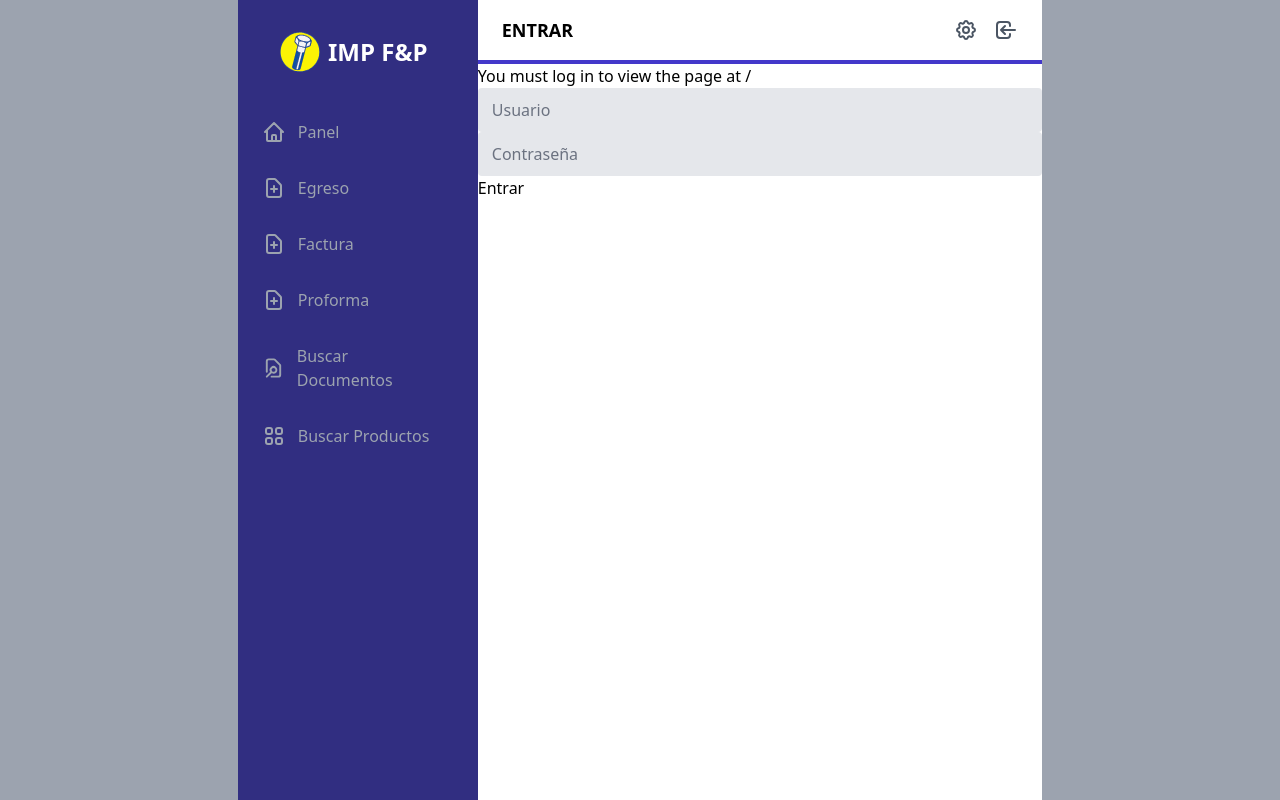
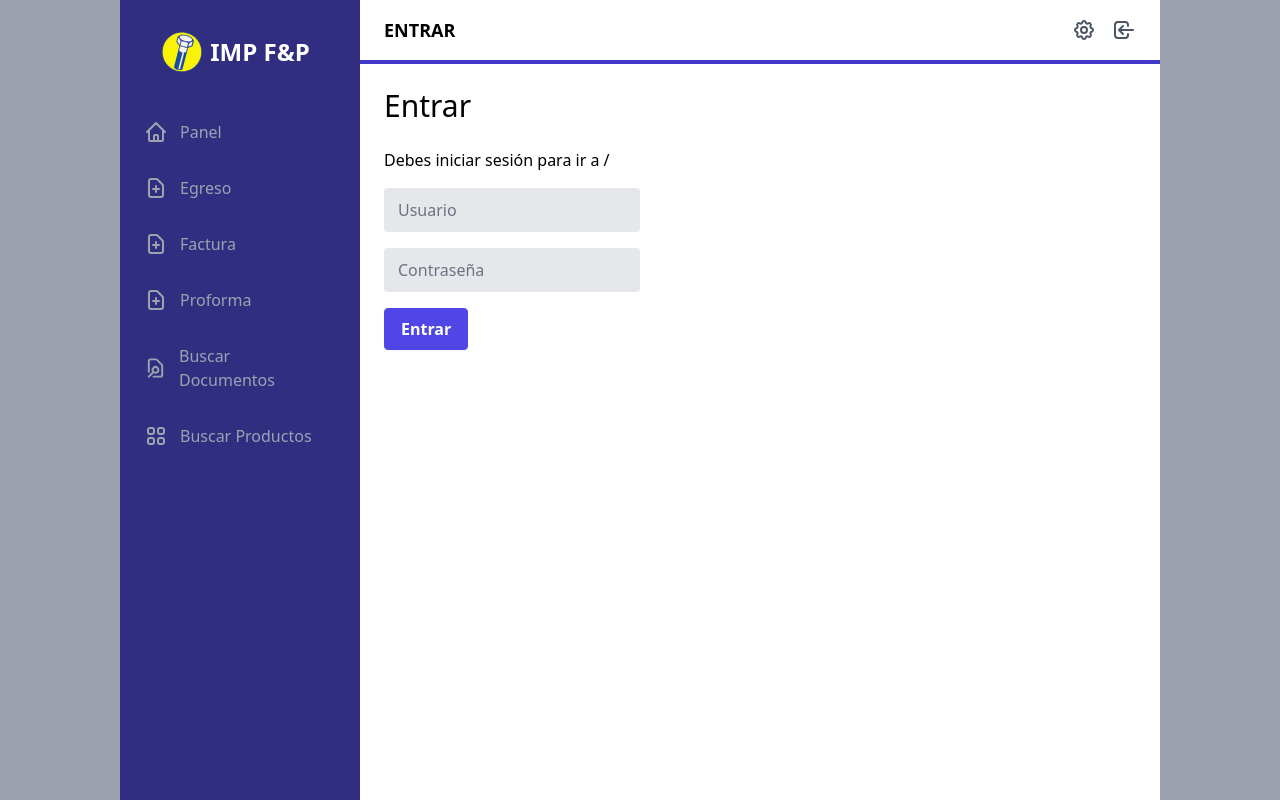
Before and after one commit to luvagu/imp-invoicing-node-react, a React (Create React App) app in the folder client/: page /entrar in a window 1280 px wide. Built offline with nearby package versions, Linux system fonts and the light colour scheme; what @react-pdf/renderer would draw is missing.

Commit message:
added redirect on login page if already loggedin

```diff
--- a/client/src/App.jsx
+++ b/client/src/App.jsx
@@ -30,7 +30,7 @@ export default function App() {
 						<main className="flex-1 overflow-x-hidden overflow-y-auto bg-white">
 							<Switch>
 								<ErrorBoundary>
-									<Route exact path='/' component={Dashboard} />
+									<PrivateRoute exact path='/' component={Dashboard} />
 									<PrivateRoute path='/ajustes' component={Settings} />
 									<PrivateRoute path='/nuevo-egreso' component={() =>
 										<ProformaInvoice key={Date.now().toString()} docType='Egreso' apiFolder='egresos' />} />
--- a/client/src/pages/Login.jsx
+++ b/client/src/pages/Login.jsx
@@ -1,5 +1,5 @@
 import { useState } from 'react'
-import { useHistory, useLocation } from 'react-router-dom'
+import { Redirect, useHistory, useLocation } from 'react-router-dom'
 import { useAuth } from "../hooks/useAuth"
 
 import Input from '../components/Input'
@@ -24,14 +24,25 @@ export default function LogIn() {
         setCredentials({ ...credentials, [name]: value })
     }
 
-    console.log(credentials)
+	return auth.token ? (<Redirect to={from} />) : (
+		<div className="container sm:sm-mw md:md-mw lg:lg-mw mx-auto px-4 md:px-6 py-4 md:py-6">
+            <h3 className="text-black text-3xl font-medium">Entrar</h3>
 
-	return (
-		<div>
-			<p>You must log in to view the page at {from.pathname}</p>
-            <Input name='user' placeholder='Usuario' onChange={handleChange} />
-            <Input name='password' placeholder='Contraseña' onChange={handleChange} />
-			<button onClick={handleLogin}>Entrar</button>
-		</div>
+            <div className="flex flex-col mt-6">
+                <p className="mb-4">Debes iniciar sesión para ir a {from.pathname}</p>
+
+                <div className="w-full sm:w-64 mb-4">
+                    <Input extraClass='mb-4' name='user' placeholder='Usuario' onChange={handleChange} />
+                    <Input extraClass='mb-4' type='password' name='password' placeholder='Contraseña' onChange={handleChange} />
+                    <button
+                        type="button"
+                        className="bg-indigo-600 hover:bg-indigo-800 text-white font-semibold py-2 px-4 border border-indigo-600 rounded shadow-sm"
+                        onClick={handleLogin}
+                    >
+                        Entrar
+                    </button>
+                </div>
+            </div>
+        </div>
 	)
 }
```
